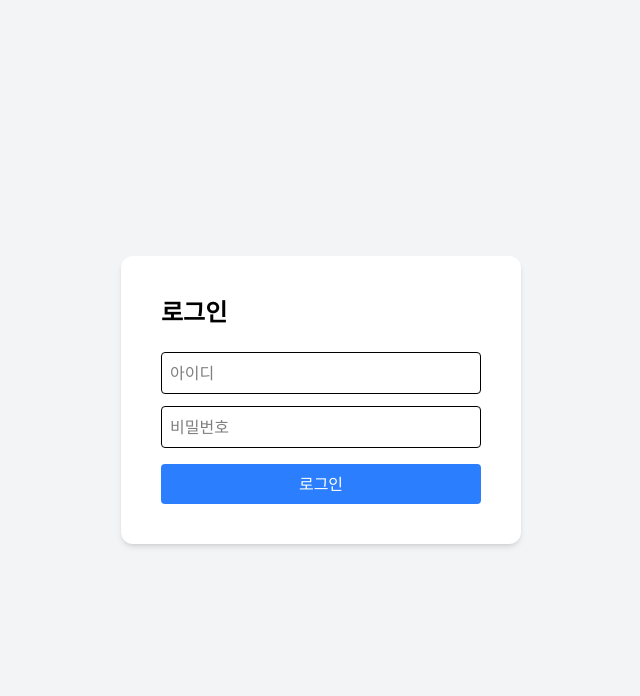
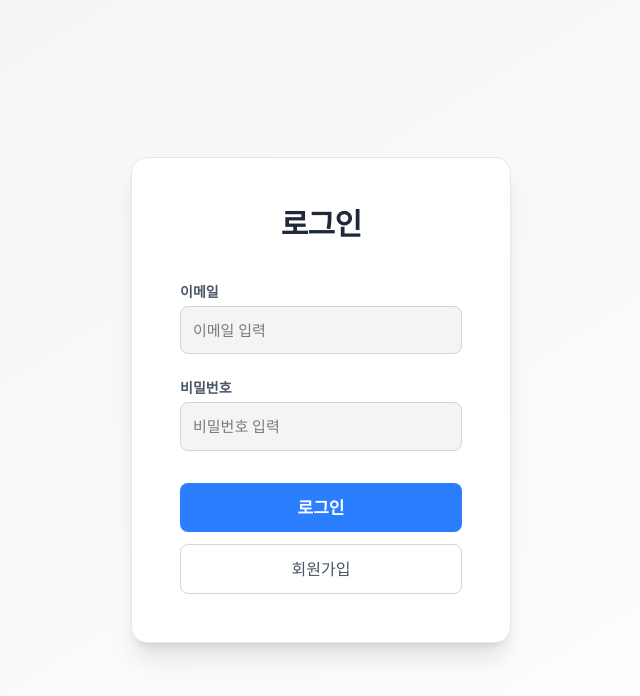
Before and after one commit to Team-SSUP/SSUP, a React app in the folder frontend/: page /login in a window 1280 px wide. Shown: the top 696 px of the page, without its empty margins (319-959 px from the left). Built offline with nearby package versions, Linux system fonts and the light colour scheme; the HTML template or start-up script is replaced by a standard one.

Commit message:
로그인 페이지 tailwind로 수정

```diff
--- a/frontend/package.json
+++ b/frontend/package.json
@@ -16,7 +16,7 @@
   },
   "devDependencies": {
     "@eslint/js": "^9.39.1",
-    "@tailwindcss/postcss": "^4.1.17",
+    "@tailwindcss/postcss": "^4.1.18",
     "@types/react": "^19.2.5",
     "@types/react-dom": "^19.2.3",
     "@vitejs/plugin-react": "^5.1.1",
@@ -26,7 +26,7 @@
     "eslint-plugin-react-refresh": "^0.4.24",
     "globals": "^16.5.0",
     "postcss": "^8.5.6",
-    "tailwindcss": "^4.1.17",
+    "tailwindcss": "^4.1.18",
     "vite": "^7.2.4"
   }
 }
--- a/frontend/src/pages/LoginPage.jsx
+++ b/frontend/src/pages/LoginPage.jsx
@@ -1,23 +1,61 @@
+import { useState } from "react";
+
 export default function LoginPage() {
+  const [email, setEmail] = useState("");
+  const [password, setPassword] = useState("");
+
   return (
-    <div className="w-full h-screen flex items-center justify-center bg-gray-100">
-      <div className="bg-white p-10 rounded-xl shadow-md w-[400px]">
-        <h2 className="text-2xl font-bold mb-6">로그인</h2>
+    <div className="w-screen h-screen flex justify-center items-center bg-gradient-to-br from-gray-100 to-white">
+      <div className="w-[380px] bg-white rounded-2xl p-12 shadow-xl border border-gray-200">
 
-        <input
-          type="text"
-          placeholder="아이디"
-          className="w-full border p-2 rounded mb-3"
-        />
-        <input
-          type="password"
-          placeholder="비밀번호"
-          className="w-full border p-2 rounded mb-4"
-        />
+        <h1 className="text-3xl font-bold text-center text-gray-800 mb-10 tracking-tight">
+          로그인
+        </h1>
 
-        <button className="w-full bg-blue-500 text-white py-2 rounded hover:bg-blue-600">
+        {/* 이메일 */}
+        <div className="flex flex-col mb-6">
+          <label className="text-sm font-semibold mb-1 text-gray-600">
+            이메일
+          </label>
+          <input
+            type="email"
+            placeholder="이메일 입력"
+            value={email}
+            onChange={(e) => setEmail(e.target.value)}
+            className="p-3 text-[15px] border border-gray-300 rounded-lg bg-gray-100 focus:bg-white focus:outline-none focus:border-blue-500 focus:ring-2 focus:ring-blue-300 transition"
+          />
+        </div>
+
+        {/* 비밀번호 */}
+        <div className="flex flex-col mb-6">
+          <label className="text-sm font-semibold mb-1 text-gray-600">
+            비밀번호
+          </label>
+          <input
+            type="password"
+            placeholder="비밀번호 입력"
+            value={password}
+            onChange={(e) => setPassword(e.target.value)}
+            className="p-3 text-[15px] border border-gray-300 rounded-lg bg-gray-100 focus:bg-white focus:outline-none focus:border-blue-500 focus:ring-2 focus:ring-blue-300 transition"
+          />
+        </div>
+
+        {/* 로그인 버튼 */}
+        <button
+          onClick={() => console.log("로그인:", email, password)}
+          className="w-full py-3 bg-blue-500 text-white rounded-lg text-[17px] font-semibold mt-2 transition hover:bg-blue-600"
+        >
           로그인
         </button>
+
+        {/* 회원가입 버튼 */}
+        <button
+          onClick={() => console.log("회원가입 이동")}
+          className="w-full py-3 bg-white border border-gray-300 text-gray-600 rounded-lg text-[16px] font-medium mt-3 transition hover:bg-gray-100"
+        >
+          회원가입
+        </button>
+
       </div>
     </div>
   );
```
Also changed, not shown: 1 other file (tests, documents, lock files or other folders).
